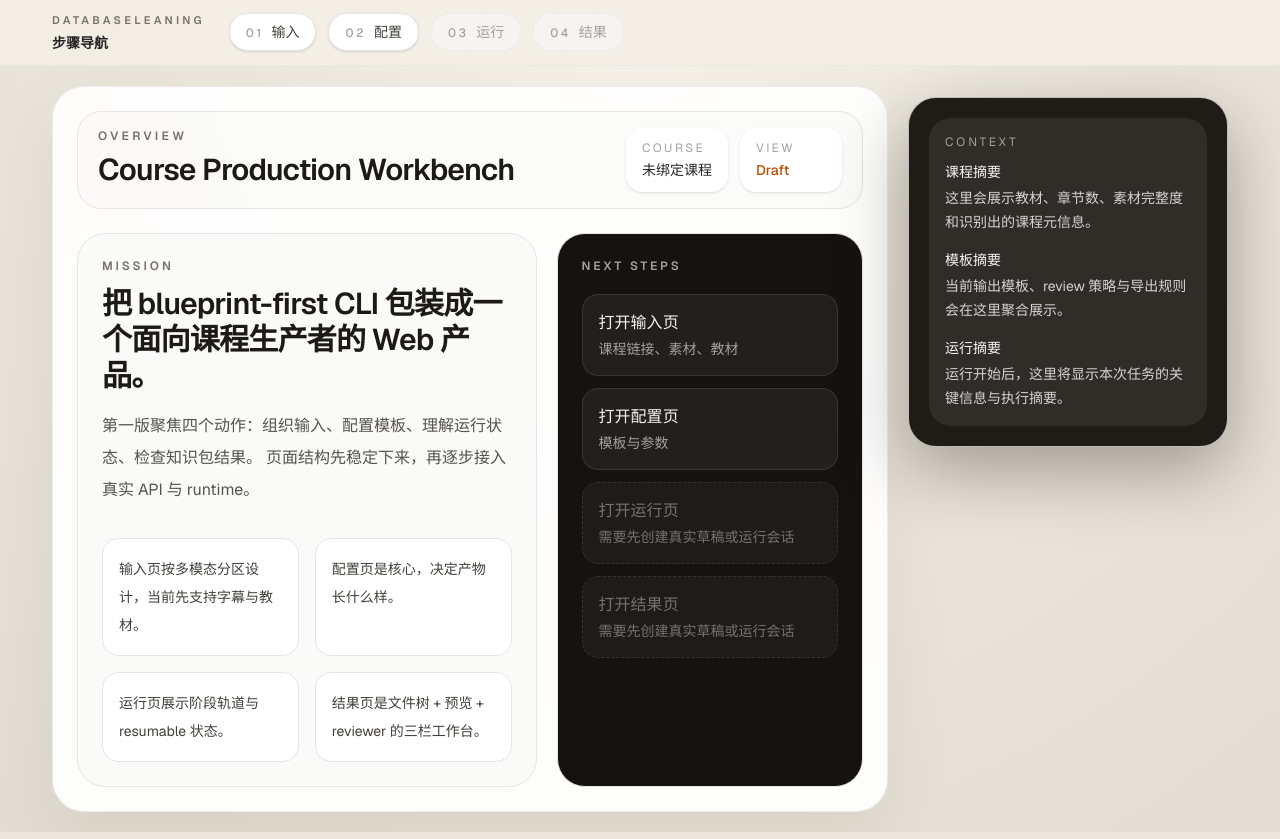
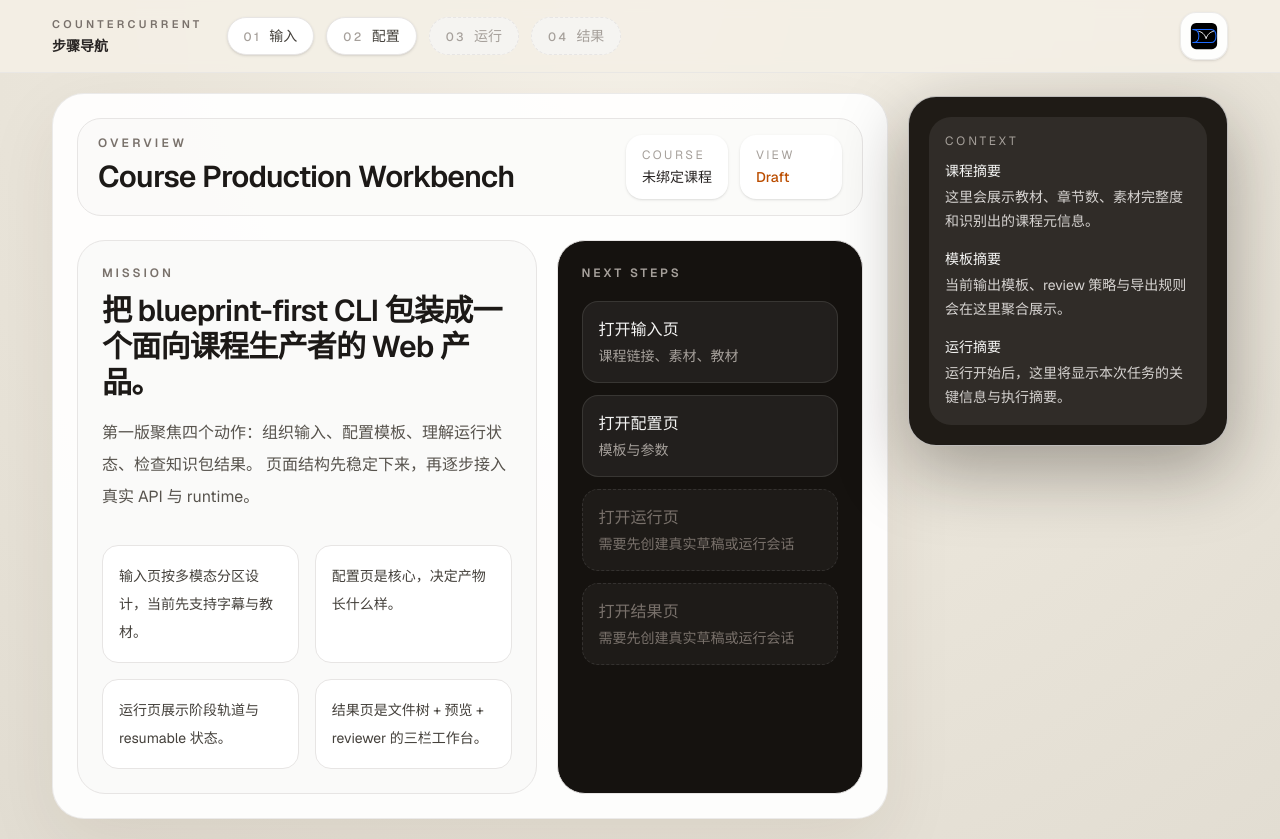
Before and after one commit to Chil1T/Countercurrent, a Next.js app in the folder web/: page / in a window 1280 px wide. Built offline with nearby package versions, Linux system fonts and the light colour scheme; no server answers.

Commit message:
Align GUI branding with Countercurrent

```diff
--- a/web/app/layout.tsx
+++ b/web/app/layout.tsx
@@ -13,8 +13,8 @@ const geistMono = Geist_Mono({
 });
 
 export const metadata: Metadata = {
-  title: "Databaseleaning GUI",
-  description: "Web product shell for the databaseleaning blueprint-first pipeline.",
+  title: "Countercurrent",
+  description: "Web product shell for the Countercurrent blueprint-first pipeline.",
 };
 
 export default function RootLayout({
--- a/web/components/app-shell.tsx
+++ b/web/components/app-shell.tsx
@@ -1,3 +1,4 @@
+import Image from "next/image";
 import Link from "next/link";
 import { ReactNode } from "react";
 
@@ -32,7 +33,7 @@ export function AppShell({
         <div className="mx-auto flex w-[95vw] max-w-[1920px] flex-wrap items-center gap-3 px-3 py-3 md:px-4 lg:px-5">
           <div className="mr-3">
             <p className="text-[11px] font-semibold uppercase tracking-[0.3em] text-stone-500">
-              Databaseleaning
+              Countercurrent
             </p>
             <div className="mt-1 text-sm font-semibold text-stone-800">步骤导航</div>
           </div>
@@ -63,6 +64,16 @@ export function AppShell({
               ),
             )}
           </nav>
+          <div className="ml-auto flex h-12 w-12 shrink-0 items-center justify-center rounded-2xl border border-stone-200/80 bg-white/90 p-2 shadow-sm">
+            <Image
+              src="/countercurrent-logo.svg"
+              alt="Countercurrent logo"
+              width={32}
+              height={32}
+              className="h-8 w-8"
+              priority
+            />
+          </div>
         </div>
       </div>
 
```
Also changed, not shown: web/public/countercurrent-logo.svg (added), 1 other file (tests, documents, lock files or other folders).
